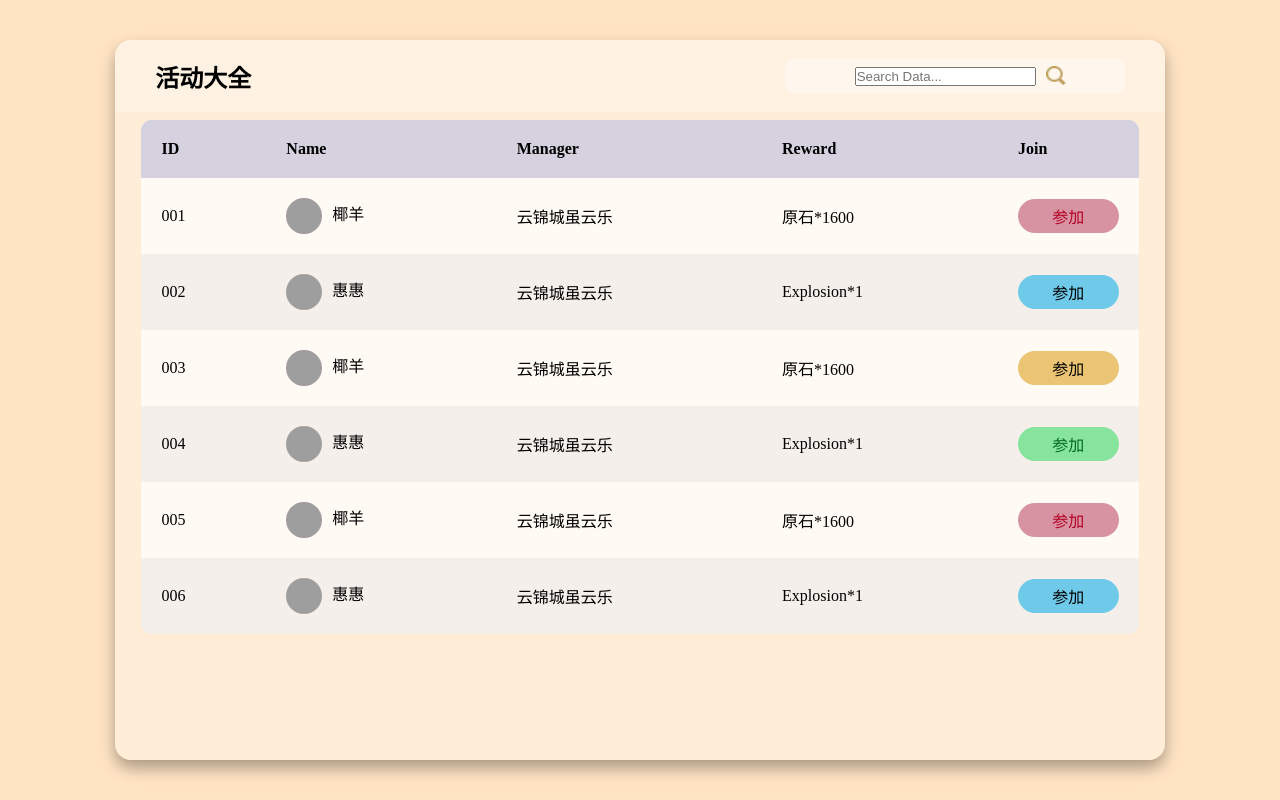
After one commit to jiangyifu017027/Rocokingdom_database, a Flask app: page /table in a window 1280 px wide. The commit adds this page. Run offline with Flask 3, Linux system fonts and the light colour scheme; grey boxes are pictures that could not be loaded.

Commit message:
2023.6.18.1

```diff
--- a/app.py
+++ b/app.py
@@ -24,31 +24,36 @@ def conn_DB():
 def index():
     return render_template("index.html")
 
-@app.route("/login/<number>", methods=['POST','GET'])
-def login(number):
-    if number == '1':
-        if request.method =='POST':
-            name = request.form.get('name')
-            passwd = request.form.get('passwd')
-            data = conn_DB()
-            for temp in data:
-                print(temp['用户名'], temp['密码'])
-                if temp['用户名'] == name and temp['密码']==passwd:
-                    return redirect(url_for("index"))
-    if number == '0':
-        if request.method =='POST':
-            name = request.form.get('name')
-            passwd = request.form.get('passwd')
-            gamename = request.form.get('gamename')
-            conn = pymysql.connect(host="localhost", port=3306, user="root", password="123456", db="lkwg", charset="gb2312")
-            cursor = conn.cursor()
-            sql = "INSERT INTO `player` (`id`, `gender`, `gameid`, `grade`, `family`, `password`) VALUES ('%s', 'man', '%s', 1200 , NULL,'%s');"%(name, passwd, gamename)
-            cursor.execute(sql)
-            conn.commit()
-            cursor.close()
-            conn.close()
-    return render_template("Rocologin.html")
+@app.route("/login", methods=['POST','GET'])
+def login():
+    if request.method =='POST':
+        name = request.form.get('name')
+        passwd = request.form.get('passwd')
+        data = conn_DB()
+        for temp in data:
+            print(temp['用户名'], temp['密码'])
+            if temp['用户名'] == name and temp['密码']==passwd:
+                return redirect(url_for("index"))
+    return render_template("Rocologin.html", show_login=True)
 
+@app.route("/register", methods=['POST','GET'])
+def register():
+    if request.method =='POST':
+        name = request.form.get('name')
+        passwd = request.form.get('passwd')
+        gamename = request.form.get('gamename')
+        conn = pymysql.connect(host="localhost", port=3306, user="root", password="123456", db="lkwg", charset="gb2312")
+        cursor = conn.cursor()
+        sql = "INSERT INTO `player` (`id`, `gender`, `gameid`, `grade`, `family`, `password`) VALUES ('%s', 'man', '%s', 1200 , NULL,'%s');"%(name, passwd, gamename)
+        cursor.execute(sql)
+        conn.commit()
+        cursor.close()
+        conn.close()
+    return render_template("Rocologin.html", show_login=False)
+
+@app.route("/table")
+def table():
+    return render_template("table.html")
 
 if __name__ == '__main__':
     app.run(debug=True)
--- /dev/null
+++ b/templates/table.html
@@ -0,0 +1,246 @@
+<!DOCTYPE html>
+<html lang="en">
+
+<head>
+  <meta charset="UTF-8">
+  <meta name="viewport" content="width=device-width, initial-scale=1.0">
+  <title>活动资讯</title>
+  <link rel="icon" href="images/favicon.ico">
+  <style>
+    * {
+      margin: 0;
+      padding: 0;
+      box-sizing: border-box;
+    }
+
+    body {
+      min-height: 100vh;
+      background-color: bisque;
+      display: flex;
+      justify-content: center;
+      align-items: center;
+    }
+
+    main.table {
+      width: 82vw;
+      height: 90vh;
+      background-color: #fff5;
+      box-shadow: 0 8px 16px #0005;
+      border-radius: 16px;
+      overflow: hidden;
+    }
+
+    .header {
+      width: 100%;
+      height: 10%;
+      background-color: #fff4;
+      padding: 0 40px;
+      display: flex;
+      justify-content: space-between;
+      align-items: center;
+
+    }
+
+    .header .input-group {
+      width: 35%;
+      height: 50%;
+      background-color: #fff5;
+      padding: 0 20px;
+      border-radius: 10px;
+      display: flex;
+      justify-content: center;
+      align-items: center;
+      transition: .2s;
+
+    }
+
+    .header .input-group :hover {
+      width: 85%;
+      background-color: #fff8;
+      box-shadow: 0 5px 40px #0002;
+
+    }
+
+    .header .input-group img {
+      width: 20px;
+      height: 20px;
+      transform: translateY(-5%);
+      transform: translateX(50%);
+    }
+
+    .header.input-group input {
+      width: 100%;
+      background-color: transparent;
+      border: none;
+      outline: none;
+
+    }
+
+    .shell {
+      width: 95%;
+      max-height: calc(90% - 25px);
+      background-color: #fffb;
+      margin: 8px auto;
+      border-radius: 10px;
+      overflow: auto;
+      overflow: overlay;
+    }
+
+    .shell::-webkit-scrollbar {
+      width: 10px;
+      height: 10px;
+    }
+
+    table {
+      width: 100%;
+    }
+
+    td img {
+      width: 36px;
+      height: 36px;
+      margin-right: 10px;
+      border-radius: 50%;
+      vertical-align: middle;
+
+    }
+
+    table,
+    th,
+    td {
+      border-collapse: collapse;
+      padding: 20px;
+      text-align: left;
+    }
+
+    thead th {
+      position: sticky;
+      top: 0;
+      left: 0;
+      background-color: #d5d1defe;
+      cursor: pointer;
+    }
+
+    /*偶数行背景色*/
+    tbody tr:nth-child(even) {
+      background-color: #0000000b;
+
+    }
+
+    tbody tr:hover {
+      background-color: #fff6 !important;
+    }
+
+    .button {
+      padding: 5px 0;
+      border-radius: 40px;
+      text-align: center;
+
+    }
+
+    .button:hover {
+      cursor: pointer;
+    }
+
+    tr:nth-child(4n) .button {
+      background-color: #86e49d;
+      color: #006b21;
+    }
+
+    tr:nth-child(4n-1) .button {
+      background-color: #ebc474;
+
+    }
+
+    tr:nth-child(4n+1) .button {
+      background-color: #d893a3;
+      color: #b30021;
+    }
+
+    tr:nth-child(4n+2) .button {
+      background-color: #6fcaea;
+    }
+  </style>
+</head>
+
+<body>
+  <main class="table">
+    <section class="header">
+      <h1>活动大全</h1>
+      <div class="input-group">
+        <input type="search" placeholder="Search Data...">
+        <img src="../Roco-yys/images/search_b180dd5.webp" alt="">
+      </div>
+    </section>
+    <section class="shell">
+      <table>
+        <thead>
+          <tr>
+            <th>ID</th>
+            <th>Name</th>
+            <th>Manager</th>
+            <th>Reward</th>
+            <th>Join</th>
+          </tr>
+        </thead>
+        <tbody>
+          <tr>
+            <td>001</td>
+            <td><img src="../Roco-yys/images/王小美.jpg" alt="">椰羊</td>
+            <td>云锦城虽云乐</td>
+            <td>原石*1600</td>
+            <td>
+              <p class="button">参加</p>
+            </td>
+          </tr>
+          <tr>
+            <td>002</td>
+            <td><img src="../Roco-yys/images/微信图片_20230603173847.jpg" alt="">惠惠</td>
+            <td>云锦城虽云乐</td>
+            <td>Explosion*1</td>
+            <td>
+              <p class="button">参加</p>
+            </td>
+          </tr>
+          <tr>
+            <td>003</td>
+            <td><img src="../Roco-yys/images/王小美.jpg" alt="">椰羊</td>
+            <td>云锦城虽云乐</td>
+            <td>原石*1600</td>
+            <td>
+              <p class="button">参加</p>
+            </td>
+          </tr>
+          <tr>
+            <td>004</td>
+            <td><img src="../Roco-yys/images/微信图片_20230603173847.jpg" alt="">惠惠</td>
+            <td>云锦城虽云乐</td>
+            <td>Explosion*1</td>
+            <td>
+              <p class="button">参加</p>
+            </td>
+          </tr>
+          <tr>
+            <td>005</td>
+            <td><img src="../Roco-yys/images/王小美.jpg" alt="">椰羊</td>
+            <td>云锦城虽云乐</td>
+            <td>原石*1600</td>
+            <td>
+              <p class="button">参加</p>
+            </td>
+          </tr>
+          <tr>
+            <td>006</td>
+            <td><img src="../Roco-yys/images/微信图片_20230603173847.jpg" alt="">惠惠</td>
+            <td>云锦城虽云乐</td>
+            <td>Explosion*1</td>
+            <td>
+              <p class="button">参加</p>
+            </td>
+          </tr>
+        </tbody>
+      </table>
+    </section>
+  </main>
+</body>
+
+</html>
```
Also changed, not shown: templates/Rocologin.html (+10 -8 lines), templates/index.html (+8 -8 lines), templates/loader.html (added, +21 -0 lines).
